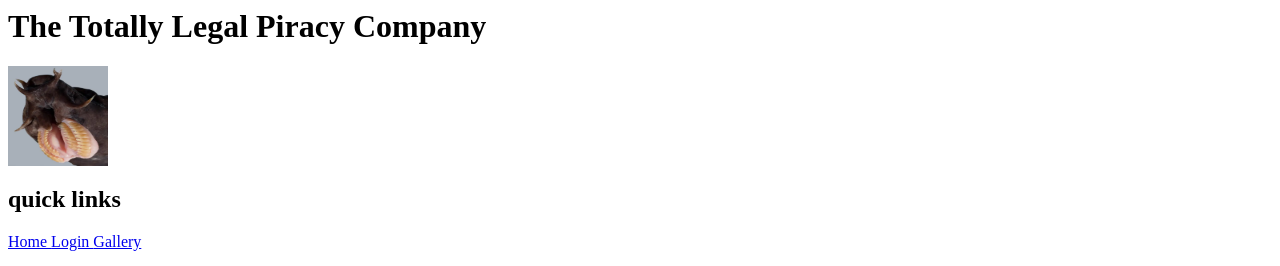
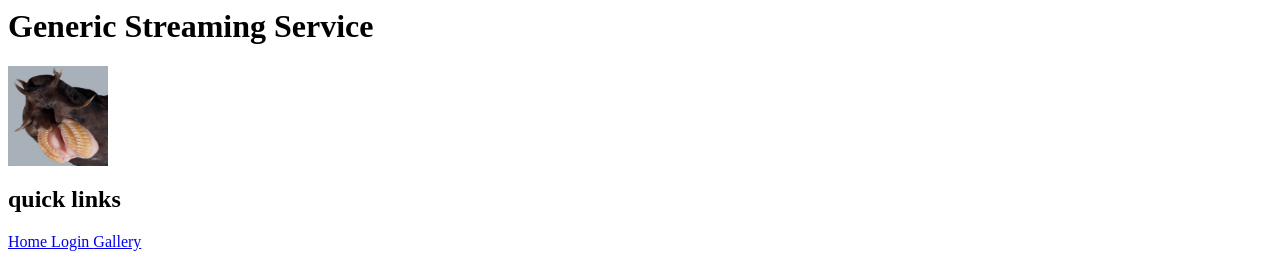
Before and after one commit to AeJohnson13/software-construction-372, a plain HTML site: page 1quizhtml/Gallery.html in a window 1280 px wide. Shown: the top 266 px of the page. Drawn offline with Linux system fonts and the light colour scheme.

Commit message:
updated header title

```diff
--- a/1quizhtml/Gallery.html
+++ b/1quizhtml/Gallery.html
@@ -7,7 +7,7 @@
 
 	<body>
 		<header>
-			<h1> The Totally Legal Piracy Company </h1>
+			<h1> Generic Streaming Service </h1>
 			<img src = "./hagfsih.png" alt = "Alt text" style="width:100px;height:100px;" >
 		</header>
 
--- /dev/null
+++ b/2quizJS/LoginPageScripts.js
@@ -0,0 +1 @@
+function
```
Also changed, not shown: 1quizhtml/Login.html (+1 -1 lines), 2 other files.
